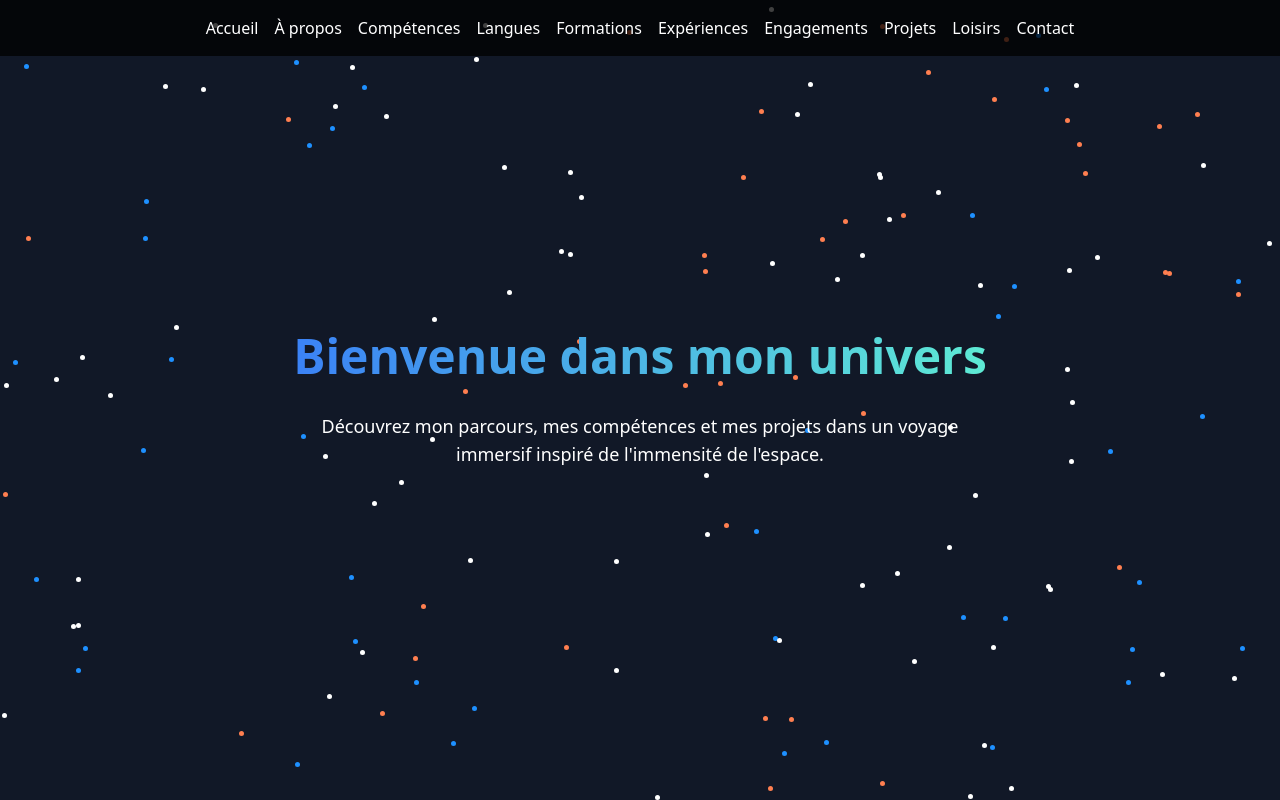
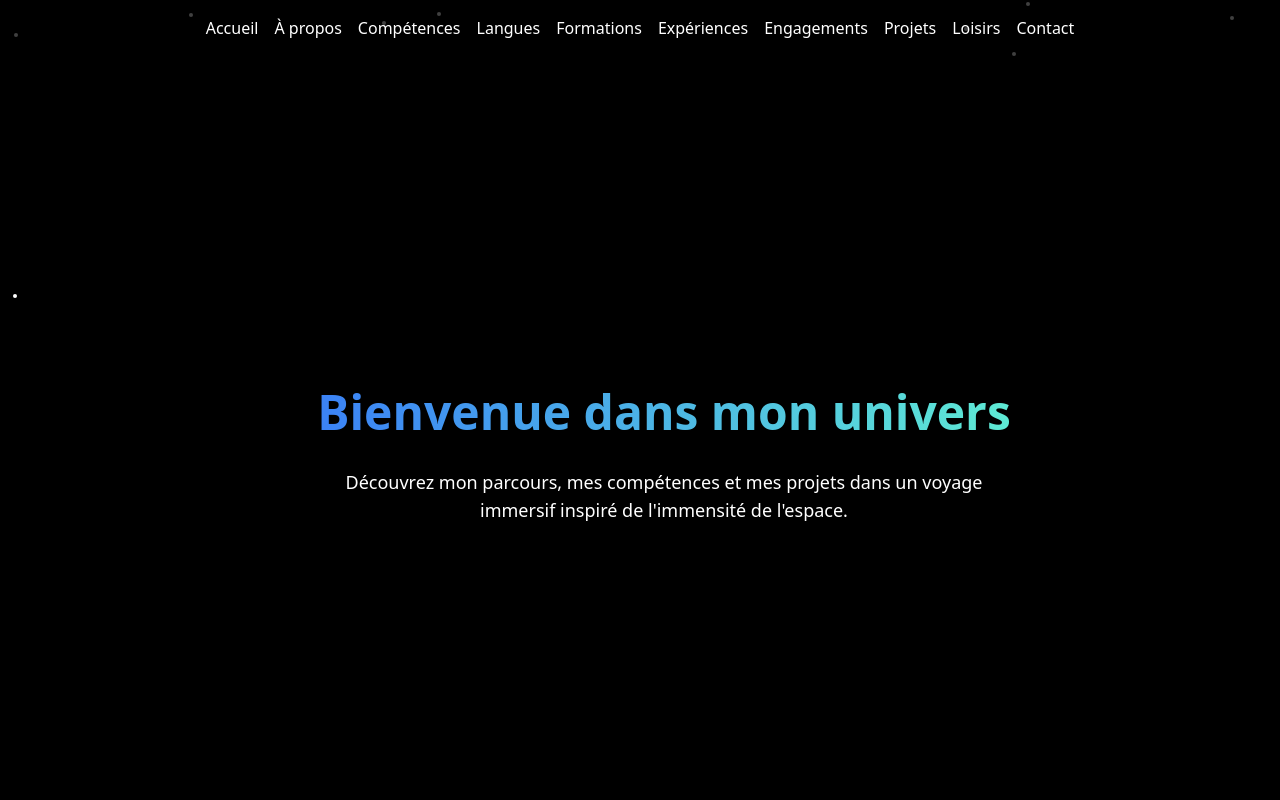
Before and after one commit to cyforce/portfolio, a Next.js app in the folder site/: page / in a window 1280 px wide. Built offline with nearby package versions, Linux system fonts and the light colour scheme.

Commit message:
update bg

```diff
--- a/site/app/globals.css
+++ b/site/app/globals.css
@@ -12,57 +12,12 @@ body {
 
 .starfield {
     position: fixed;
-  top: 0;
-  left: 0;
     width: 100vw;
     height: 100vh;
     overflow: hidden;
-  z-index: -1;
+    background-color: black;
   }
 
   .star {
-  position: absolute;
-  width: 5px;
-  height: 5px;
-  border-radius: 50%;
-  background-color: white;
-  animation: moveStars infinite 100s linear;
-  pointer-events: none; /* Les étoiles ne captent pas les clics */
+    transition: transform 0.1s;
   }
-
-/* Animation des étoiles (elles se déplacent lentement dans l'espace) */
-@keyframes moveStars {
-  from {
-    transform: translateY(0);
-  }
-  to {
-    transform: translateY(-2000px);
-  }
-}
-
-/* Changement de couleur aléatoire */
-.star:nth-child(odd) {
-  background-color: #1e90ff; /* Bleu */
-}
-
-.star:nth-child(3n) {
-  background-color: #ff7f50; /* Orange */
-}
-
-.star:nth-child(5n) {
-  background-color: #ffffff; /* Blanc */
-}
-
-/* Interaction au survol */
-body:hover .star {
-  animation: spreadOut 0.8s ease-out forwards;
-}
-
-@keyframes spreadOut {
-  from {
-    transform: translate(0, 0) scale(1);
-  }
-  to {
-    transform: translate(calc((50vw - var(--mouse-x)) * 0.05), calc((50vh - var(--mouse-y)) * 0.05)) scale(1.2);
-  }
-}
--- a/site/components/Starfield.tsx
+++ b/site/components/Starfield.tsx
@@ -1,39 +1,98 @@
 "use client"; // Client component
 
-import { useEffect, useState } from 'react';
+"use client";
 
-// Génère des positions aléatoires pour les étoiles
-const generateStarPositions = (count: number) => {
+import { useEffect, useState } from "react";
+
+// Génère les positions aléatoires et les vitesses des étoiles
+const generateStarData = (count: number) => {
   return Array.from({ length: count }).map(() => ({
-    left: `${Math.random() * 100}vw`,
-    top: `${Math.random() * 100}vh`,
+    left: Math.random() * window.innerWidth,
+    top: Math.random() * window.innerHeight,
+    velocityX: (Math.random() - 0.5) * 0.5, // Vitesse aléatoire horizontale
+    velocityY: (Math.random() - 0.5) * 0.5, // Vitesse aléatoire verticale
   }));
 };
 
 export default function Starfield() {
-  const [starPositions, setStarPositions] = useState<{ left: string; top: string }[]>([]);
+  const [stars, setStars] = useState<
+    { left: number; top: number; velocityX: number; velocityY: number }[]
+  >([]);
+  const [mousePosition, setMousePosition] = useState<{ x: number; y: number }>({
+    x: window.innerWidth / 2,
+    y: window.innerHeight / 2,
+  });
+
+  const exclusionRadius = 100; // Rayon d'exclusion autour du pointeur
+  const minDistance = 50; // Distance minimale entre chaque étoile et le pointeur
 
   useEffect(() => {
-    setStarPositions(generateStarPositions(150)); // Déclenché uniquement côté client
+    setStars(generateStarData(150)); // Génération des étoiles au chargement de la page
+
+    // Gestion des mouvements de la souris
+    const handleMouseMove = (event: MouseEvent) => {
+      setMousePosition({ x: event.clientX, y: event.clientY });
+    };
+    window.addEventListener("mousemove", handleMouseMove);
+
+    return () => {
+      window.removeEventListener("mousemove", handleMouseMove);
+    };
   }, []);
 
   useEffect(() => {
-    const handleMouseMove = (event: MouseEvent) => {
-      document.documentElement.style.setProperty('--mouse-x', `${event.clientX}px`);
-      document.documentElement.style.setProperty('--mouse-y', `${event.clientY}px`);
+    const updateStars = () => {
+      setStars((prevStars) =>
+        prevStars.map((star) => {
+          // Calcule la distance entre l'étoile et la souris
+          const dx = star.left - mousePosition.x;
+          const dy = star.top - mousePosition.y;
+          const distance = Math.sqrt(dx * dx + dy * dy);
+
+          // Si l'étoile est trop proche du pointeur, elle est repoussée
+          if (distance < exclusionRadius) {
+            const angle = Math.atan2(dy, dx);
+            star.left += Math.cos(angle) * (exclusionRadius - distance);
+            star.top += Math.sin(angle) * (exclusionRadius - distance);
+          }
+
+          // Mise à jour de la position des étoiles avec des mouvements aléatoires
+          let newLeft = star.left + star.velocityX;
+          let newTop = star.top + star.velocityY;
+
+          // Gère les collisions avec les bords de l'écran
+          if (newLeft < 0 || newLeft > window.innerWidth) star.velocityX *= -1;
+          if (newTop < 0 || newTop > window.innerHeight) star.velocityY *= -1;
+
+          newLeft = Math.max(0, Math.min(window.innerWidth, newLeft));
+          newTop = Math.max(0, Math.min(window.innerHeight, newTop));
+
+          return { ...star, left: newLeft, top: newTop };
+        })
+      );
+
+      requestAnimationFrame(updateStars);
     };
 
-    window.addEventListener('mousemove', handleMouseMove);
-
-    return () => {
-      window.removeEventListener('mousemove', handleMouseMove);
-    };
-  }, []);
+    requestAnimationFrame(updateStars);
+  }, [mousePosition]);
 
   return (
     <div className="starfield">
-      {starPositions.map((position, index) => (
-        <div key={index} className="star" style={position} />
+      {stars.map((star, index) => (
+        <div
+          key={index}
+          className="star"
+          style={{
+            left: `${star.left}px`,
+            top: `${star.top}px`,
+            width: "4px",
+            height: "4px",
+            position: "absolute",
+            borderRadius: "50%",
+            backgroundColor: "white",
+          }}
+        />
       ))}
     </div>
   );
```
Lines whose indentation alone changed are shown as unchanged.
